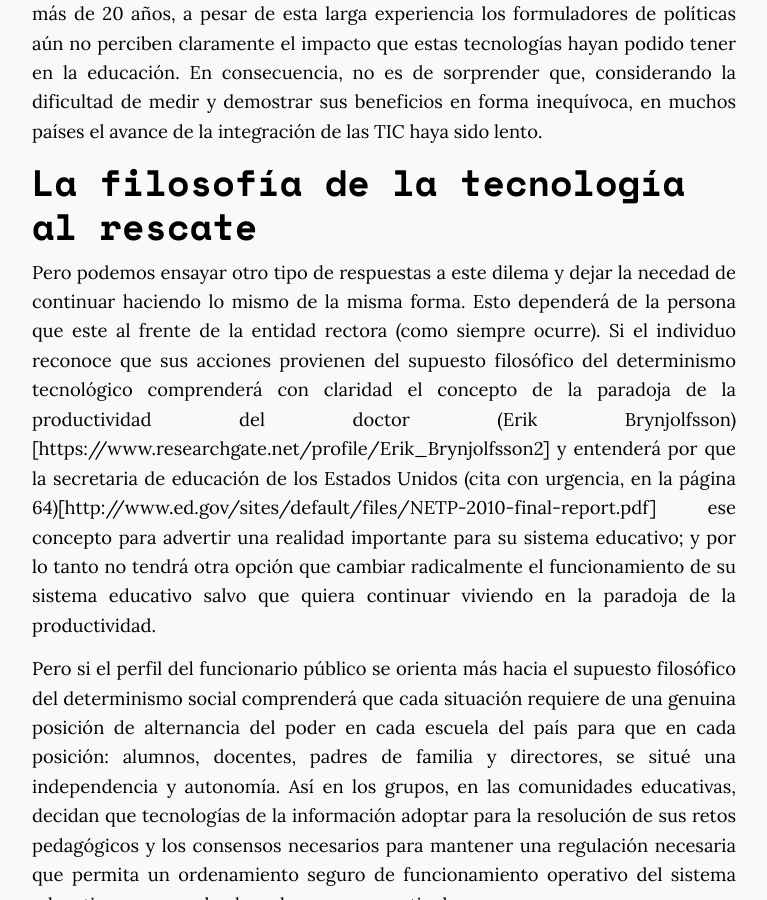
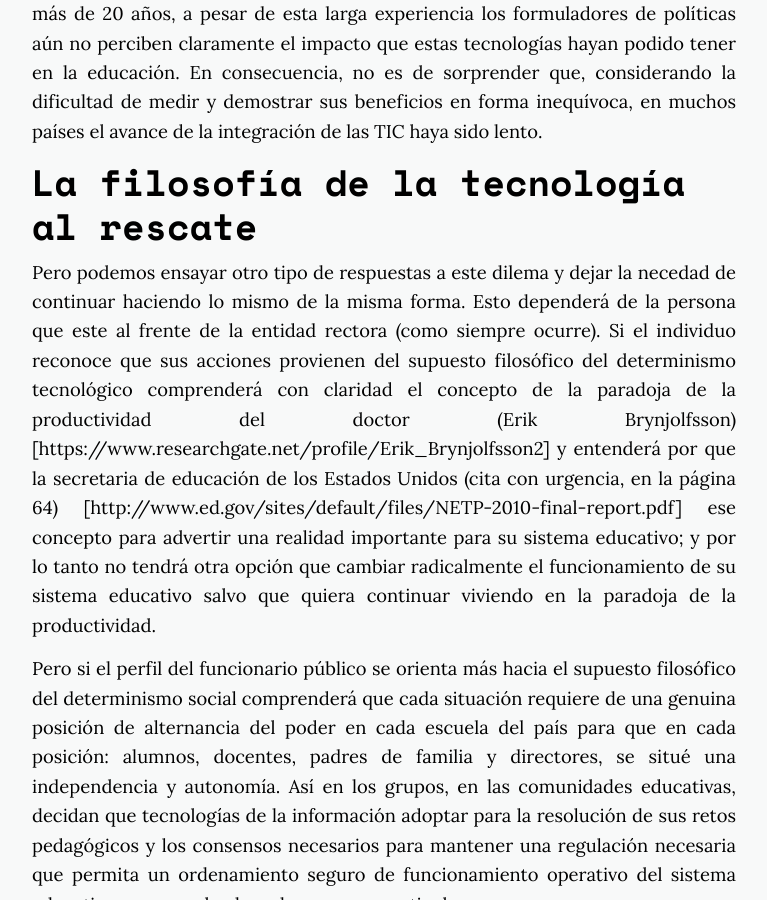
Before and after one commit to manuelvarzen/manuelvarzen.github.io, a Jekyll site: the page built from _posts/2019-06-19-35-años-de-ti-en-edu-peru.md, in a window 1280 px wide and 900 px high, scrolled down 4276 px. Shown: the whole window, without its empty margins (256-1023 px from the left). Built offline with Jekyll 4.4.1, drawn with Linux system fonts in a browser that asks for light colours; nearby versions of some CDN libraries; part of the change alters nothing that is shown; some of the changed text lies outside the part shown.

```diff
--- a/_posts/2019-06-19-35-años-de-ti-en-edu-peru.md
+++ b/_posts/2019-06-19-35-años-de-ti-en-edu-peru.md
@@ -38,7 +38,7 @@ Cristia, J., Ibarrarán, P., Cueto, S., Santiago, A., & Severin, E. (2012). Tech
 
 Cristia, J., Ibarrarán, P., Cueto, S., Santiago, A., & Severin, E. (2010). The short-term impact of the One Laptop per Child Program: A Randomized Evaluation., 48. Recuperado de http://www.econ.yale.edu/conference/neudc11/papers/paper_302.pdf
 
-Severin, E., Santiago, A., Cristia, J., Ibarrarán, P., Thompson, J., & Cueto, S. (2011). Evaluation of the «Una Laptop Por Niño» program in Peru: Results and Perspectives. Recuperado de http://dl.dropbox.com/u/3118867/Aporte/Peru ENG.pdf
+Severin, E., Santiago, A., Cristia, J., Ibarrarán, P., Thompson, J., & Cueto, S. (2011). Evaluation of the «Una Laptop Por Niño» program in Peru: Results and Perspectives. Recuperado de http://dl.dropbox.com/u/3118867/Aporte/Peru/ENG.pdf
 
 Entonces, ¿cómo cientos de personas en la administración pública pueden continuar haciendo lo que hacen (bajo la dirección recibida) sin reflexionar en las consecuencias de sus acciones para miles de cientos de directores, padres de familias, alumnos y docentes (y como siempre, es la última rueda del coche)? De hecho, es así. Esta por demás contar las condiciones socio económicas que atraviesan todos los docentes de la escuela pública (y de un grueso de la privada) en el Perú y en el  mundo entero. (Salvo las excepciones de algunos países europeos y asiáticos que cualquier entendido en el tema puede citar).
 {: style="text-align: justify"}
@@ -50,7 +50,7 @@ También se ha observado que en todo el mundo, los gobiernos cuentan con program
 {: style="text-align: justify"}
 
 ## La filosofía de la tecnología al rescate
-Pero podemos ensayar otro tipo de respuestas a este dilema y dejar la necedad de continuar haciendo lo mismo de la misma forma. Esto dependerá de la persona que este al frente de la entidad rectora (como siempre ocurre). Si el individuo reconoce que sus acciones provienen del supuesto filosófico del determinismo tecnológico comprenderá con claridad el concepto de la paradoja de la productividad del doctor (Erik Brynjolfsson)[https://www.researchgate.net/profile/Erik_Brynjolfsson2] y entenderá por que la secretaria de educación de los Estados Unidos (cita con urgencia, en la página 64)[http://www.ed.gov/sites/default/files/NETP-2010-final-report.pdf] ese concepto para advertir una realidad importante para su sistema educativo; y por lo tanto no tendrá otra opción que cambiar radicalmente el funcionamiento de su sistema educativo salvo que quiera continuar viviendo en la paradoja de la productividad.
+Pero podemos ensayar otro tipo de respuestas a este dilema y dejar la necedad de continuar haciendo lo mismo de la misma forma. Esto dependerá de la persona que este al frente de la entidad rectora (como siempre ocurre). Si el individuo reconoce que sus acciones provienen del supuesto filosófico del determinismo tecnológico comprenderá con claridad el concepto de la paradoja de la productividad del doctor (Erik Brynjolfsson) [https://www.researchgate.net/profile/Erik_Brynjolfsson2] y entenderá por que la secretaria de educación de los Estados Unidos (cita con urgencia, en la página 64) [http://www.ed.gov/sites/default/files/NETP-2010-final-report.pdf] ese concepto para advertir una realidad importante para su sistema educativo; y por lo tanto no tendrá otra opción que cambiar radicalmente el funcionamiento de su sistema educativo salvo que quiera continuar viviendo en la paradoja de la productividad.
 {: style="text-align: justify"}
 
 Pero si el perfil del funcionario público se orienta más hacia el supuesto filosófico del determinismo social comprenderá que cada situación requiere de una genuina posición de alternancia del poder en cada escuela del país para que en cada posición: alumnos, docentes, padres de familia y directores, se situé una independencia y autonomía. Así en los grupos, en las comunidades educativas, decidan que tecnologías de la información adoptar para la resolución de sus retos pedagógicos y los consensos necesarios para mantener una regulación necesaria que permita un ordenamiento seguro de funcionamiento operativo del sistema educativo en general y de cada grupo en particular.
```
